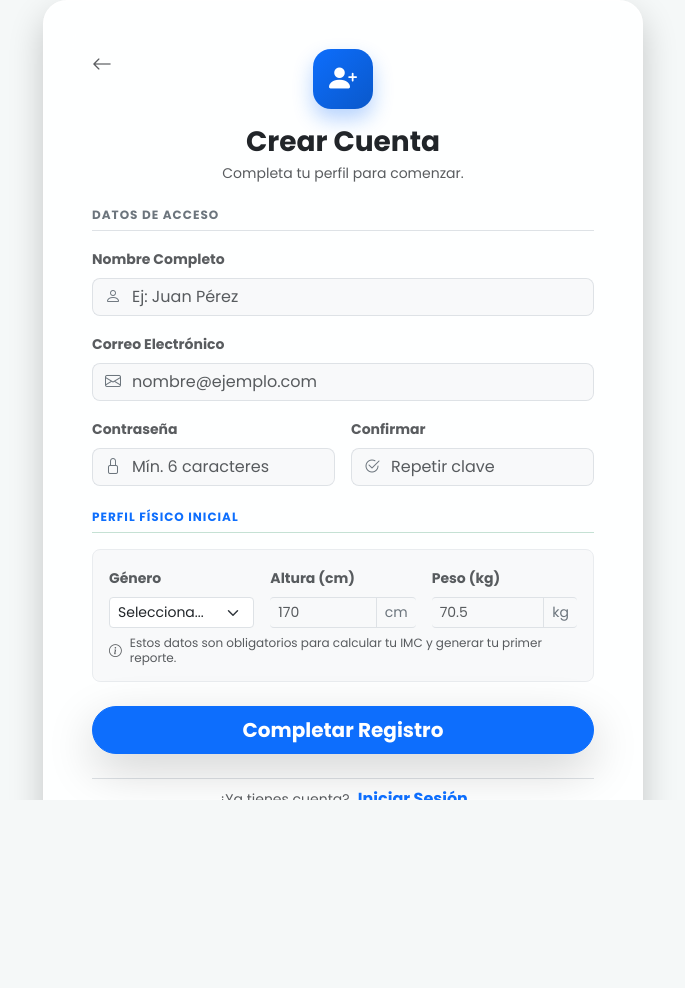
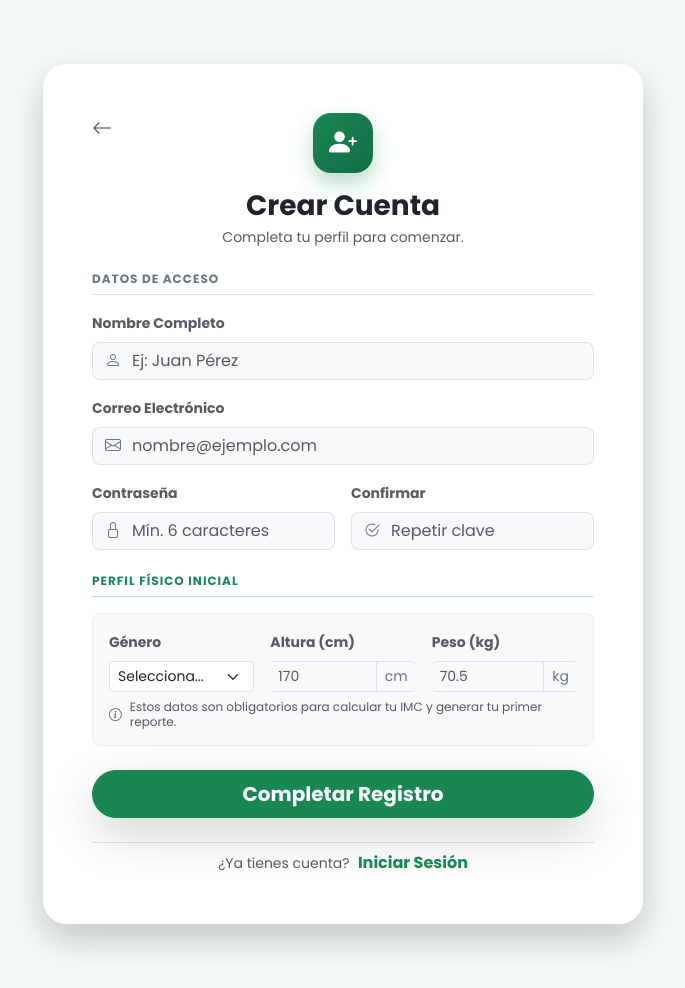
Before and after one commit to nbilbaos/wControl-PythonProject, a Flask app: page /auth/register in a window 1280 px wide. Shown: the whole page, without its empty margins (297-982 px from the left). Before the commit the page ends 800 px from the top, so only its background shows below. Run offline with Flask 3, Linux system fonts and the light colour scheme; data that the repository does not hold is empty.

Commit message:
Cambios Register

```diff
--- a/app/auth/routes.py
+++ b/app/auth/routes.py
@@ -11,15 +11,6 @@ auth_bp = Blueprint('auth', __name__)
 @auth_bp.route('/register', methods=['GET', 'POST'])
 def register():
     form = RegistrationForm()
-
-    # --- NUEVO: Lógica de Imagen de Fondo ---
-    bg_data = current_app.db.site_content.find_one({'type': 'auth_background'})
-    if bg_data:
-        bg_url = url_for('static', filename='uploads/backgrounds/' + bg_data['url'])
-    else:
-        # Misma imagen de deporte por defecto
-        bg_url = 'https://images.unsplash.com/photo-1517836357463-d25dfeac3438?auto=format&fit=crop&w=1920&q=80'
-    # ----------------------------------------
 
     if form.validate_on_submit():
         # 1. Obtener datos limpios del formulario
@@ -73,21 +64,13 @@ def register():
         return redirect(url_for('auth.login'))
 
     # Si hay errores o es GET, renderizamos el template pasando el formulario
-    return render_template('auth/register.html', form=form, background_url=bg_url)
+    return render_template('auth/register.html', form=form)
 
 @auth_bp.route('/login', methods=['GET', 'POST'])
 def login():
     # 1. Instanciamos el formulario (Esto soluciona el error 'form undefined')
     form = LoginForm()
 
-    # 2. Lógica de Imagen de Fondo (Tu código original mejorado)
-    bg_data = current_app.db.site_content.find_one({'type': 'auth_background'})
-
-    if bg_data:
-        bg_url = url_for('static', filename='uploads/backgrounds/' + bg_data['url'])
-    else:
-        # Imagen por defecto (Gym/Deporte)
-        bg_url = 'https://images.unsplash.com/photo-1517836357463-d25dfeac3438?auto=format&fit=crop&w=1920&q=80'
 
     # 3. Validación del Formulario
     if form.validate_on_submit():
@@ -117,7 +100,7 @@ def login():
         flash('Correo o contraseña incorrectos.', 'danger')
 
     # 5. Renderizado (Ahora 'form' y 'background_url' existen y son correctos)
-    return render_template('auth/login.html', form=form, background_url=bg_url)
+    return render_template('auth/login.html', form=form)
 
 
 @auth_bp.route('/logout')
--- a/app/static/css/auth.css
+++ b/app/static/css/auth.css
@@ -57,7 +57,7 @@
     border-color: #dee2e6;
 }
 
-/* Efecto focus en todo el grupo */
+/* Efecto focus en*/
 .input-group:focus-within .input-group-text,
 .input-group:focus-within .form-control {
     border-color: #0d6efd;
--- a/app/templates/auth/register.html
+++ b/app/templates/auth/register.html
@@ -4,11 +4,32 @@
     <link rel="stylesheet" href="{{ url_for('static', filename='css/auth.css') }}">
     <style>
 
+        /* Sobreescribimos la posición fija para permitir deslizar hacia abajo */
+        .auth-container {
+            position: relative !important; /* CRUCIAL: Permite que la página crezca */
+            height: auto !important;       /* La altura se adapta al contenido */
+            min-height: 100vh;             /* Al menos del tamaño de la pantalla */
+            padding-top: 40px;             /* Espacio para no pegar la tarjeta al techo */
+            padding-bottom: 40px;          /* Espacio final para poder scrollear hasta abajo */
+            overflow-y: visible !important;
+
+            /* Fondo limpio (sin imagen) */
+            background-image: none !important;
+            background: linear-gradient(135deg, #f5f7fa 0%, #c3cfe2 100%);
+        }
+
         /* Ajuste específico para el registro (tarjeta más ancha) */
         .glass-card {
             max-width: 600px;
             margin: 0 auto;
         }
+
+        /* Color verde para el branding de registro */
+        .brand-logo-register {
+            background: linear-gradient(135deg, #198754 0%, #146c43 100%);
+            box-shadow: 0 10px 20px rgba(25, 135, 84, 0.3);
+        }
+
         .section-title {
             font-size: 0.75rem;
             letter-spacing: 1px;
@@ -94,7 +115,7 @@
                 </div>
 
                 <div class="mb-4">
-                    <h6 class="section-title text-primary border-success border-opacity-25">Perfil Físico Inicial</h6>
+                    <h6 class="section-title text-success border-success border-opacity-25">Perfil Físico Inicial</h6>
                     <div class="bg-light p-3 rounded-3 border border-light-subtle">
                         <div class="row g-3">
                             <div class="col-md-4">
@@ -126,7 +147,7 @@
                 </div>
 
                 <div class="d-grid mb-4">
-                    <button type="submit" class="btn btn-primary btn-lg rounded-pill fw-bold shadow-lg hover-scale">
+                    <button type="submit" class="btn btn-success btn-lg rounded-pill fw-bold shadow-lg hover-scale">
                         Completar Registro
                     </button>
                 </div>
@@ -134,7 +155,7 @@
 
             <div class="text-center pt-2 border-top">
                 <span class="text-muted small">¿Ya tienes cuenta?</span>
-                <a href="{{ url_for('auth.login') }}" class="fw-bold text-primary text-decoration-none ms-1">Iniciar Sesión</a>
+                <a href="{{ url_for('auth.login') }}" class="fw-bold text-success text-decoration-none ms-1">Iniciar Sesión</a>
             </div>
         </div>
     </div>
```
